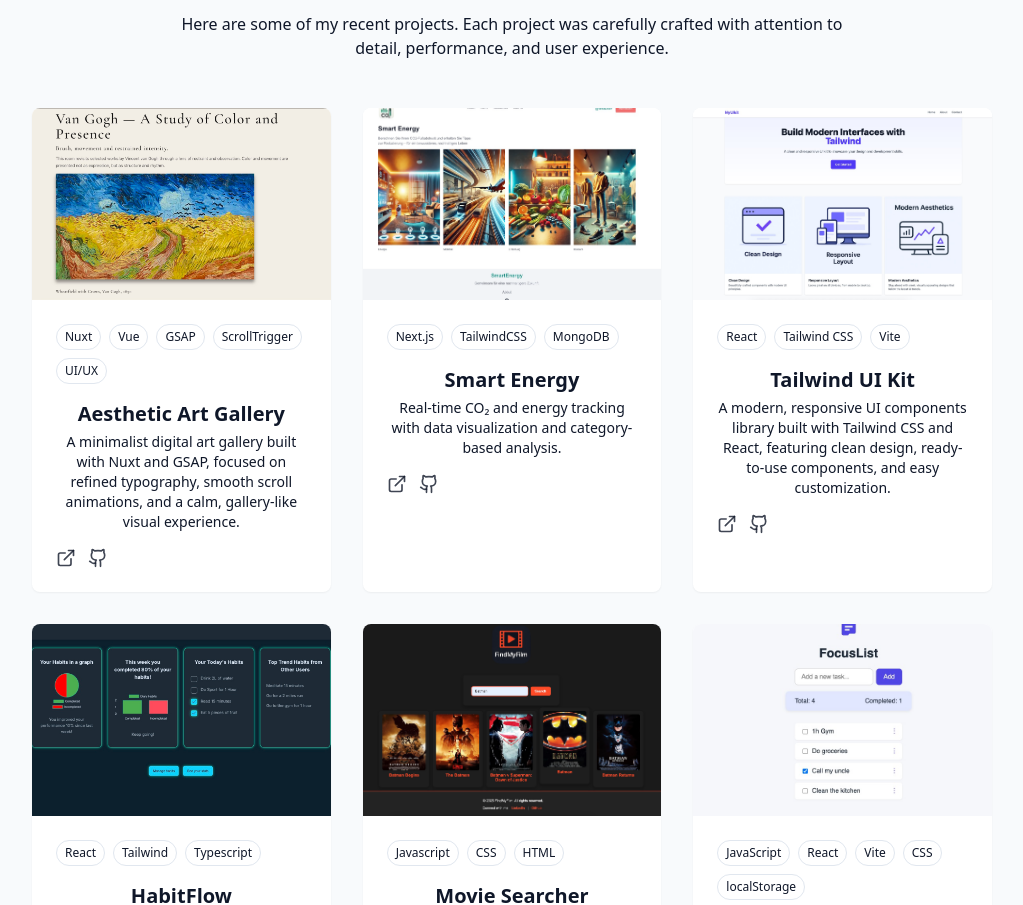
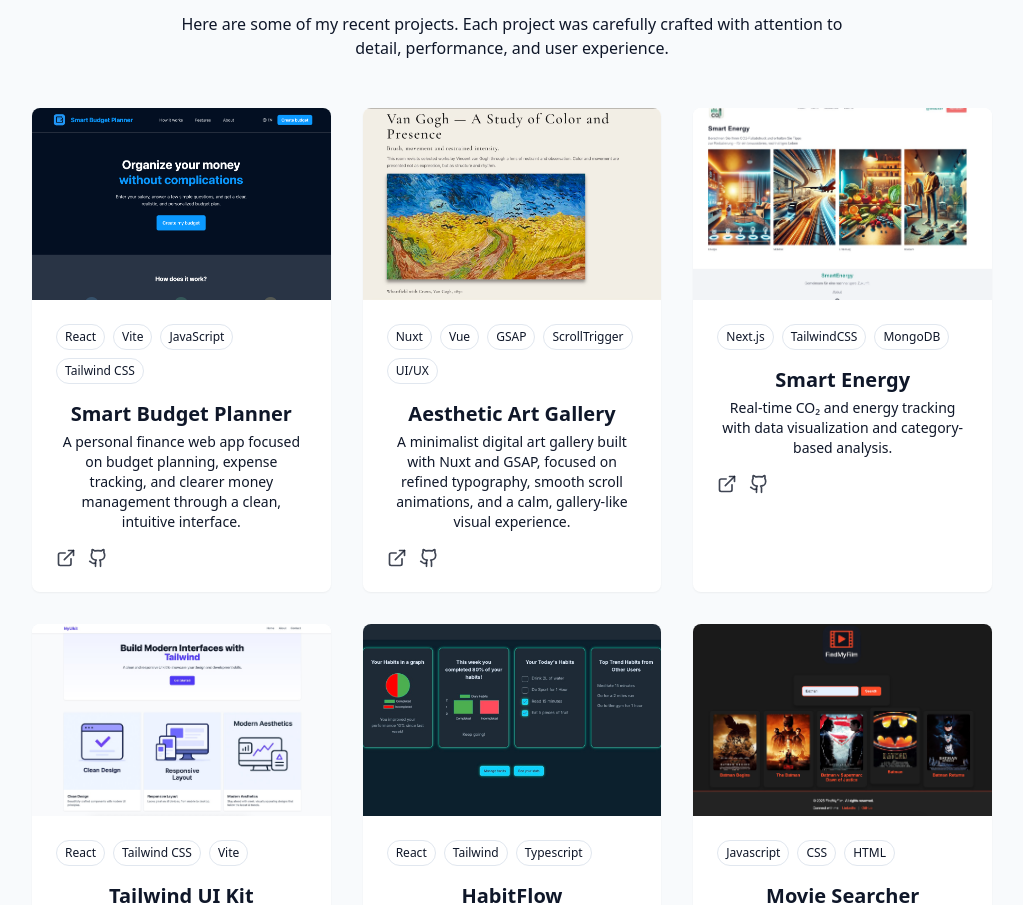
Before and after one commit to LuisIglesiass/portfolio-luisigl3sias, a React (Vite) app in the folder vite-project/: page / in a window 1280 px wide. Shown: the part 2438-3343 px from the top of the page, without its empty margins (128-1151 px from the left). Built offline with nearby package versions, Linux system fonts and the light colour scheme.

Commit message:
add smart budget planner project

```diff
--- a/vite-project/src/components/ProjectsSection.jsx
+++ b/vite-project/src/components/ProjectsSection.jsx
@@ -3,24 +3,36 @@ import { ArrowRight, ExternalLink, Github } from "lucide-react";
 const projects = [
   {
     id: 1,
+    title: "Smart Budget Planner",
+    description:
+      "A personal finance web app focused on budget planning, expense tracking, and clearer money management through a clean, intuitive interface.",
+    image: "/projects/SmartBudgetPlanner.png",
+    tags: ["React", "Vite", "JavaScript", "Tailwind CSS"],
+    demoUrl: "https://smart-budget-planner-jet.vercel.app/",
+    githubUrl: "https://github.com/LuisIglesiass/smart-budget-planner",
+  },
+  {
+    id: 2,
     title: "Aesthetic Art Gallery",
-      description: "A minimalist digital art gallery built with Nuxt and GSAP, focused on refined typography, smooth scroll animations, and a calm, gallery-like visual experience.",
+    description:
+      "A minimalist digital art gallery built with Nuxt and GSAP, focused on refined typography, smooth scroll animations, and a calm, gallery-like visual experience.",
     image: "/projects/AestheticArtGallery.jpg",
     tags: ["Nuxt", "Vue", "GSAP", "ScrollTrigger", "UI/UX"],
     demoUrl: "https://aesthetic-art-gallery.vercel.app/",
     githubUrl: "https://github.com/LuisIglesiass/aesthetic-art-gallery",
   },
   {
-    id: 2,
+    id: 3,
     title: "Smart Energy",
-    description: "Real-time CO₂ and energy tracking with data visualization and category-based analysis.",
+    description:
+      "Real-time CO₂ and energy tracking with data visualization and category-based analysis.",
     image: "/projects/SmartEnergy.jpg",
     tags: ["Next.js", "TailwindCSS", "MongoDB"],
     demoUrl: "https://smart-energy-2e28tkmmo-luis-iglesias-projects.vercel.app",
     githubUrl: "https://github.com/LuisIglesiass/SmartEnergy",
   },
   {
-    id: 3,
+    id: 4,
     title: "Tailwind UI Kit",
     description:
       "A modern, responsive UI components library built with Tailwind CSS and React, featuring clean design, ready-to-use components, and easy customization.",
@@ -30,7 +42,7 @@ const projects = [
     githubUrl: "https://github.com/LuisIglesiass/tailwind-ui-kit",
   },
   {
-    id: 4,
+    id: 5,
     title: "HabitFlow",
     description:
       "Minimalist habit tracker with progress visualization and smart tracking features.",
@@ -39,7 +51,7 @@ const projects = [
     githubUrl: "https://github.com/LuisIglesiass/habit-tracker",
   },
   {
-    id: 5,
+    id: 6,
     title: "Movie Searcher",
     description:
       "Fast and minimal movie search tool using OMDb API and pure JavaScript.",
@@ -49,7 +61,7 @@ const projects = [
     githubUrl: "https://github.com/LuisIglesiass/movie-search-js",
   },
   {
-    id: 6,
+    id: 7,
     title: "FocusList – React To-Do App",
     description:
       "Clean to-do app for managing tasks with real-time stats and local storage.",
@@ -59,7 +71,7 @@ const projects = [
     githubUrl: "https://github.com/LuisIglesiass/todo-app-react",
   },
   {
-    id: 7,
+    id: 8,
     title: "Simple Calculator",
     description:
       "Lightweight calculator designed for quick and easy calculations.",
@@ -67,7 +79,7 @@ const projects = [
     tags: ["Javascript", "CSS", "HTML"],
     demoUrl: "https://calculator-app-snowy-mu.vercel.app/",
     githubUrl: "https://github.com/LuisIglesiass/calculator-app",
-  }
+  },
 ];
 
 export const ProjectsSection = () => {
```
Also changed, not shown: vite-project/public/projects/SmartBudgetPlanner.png (added). Lines whose indentation alone changed are shown as unchanged.
